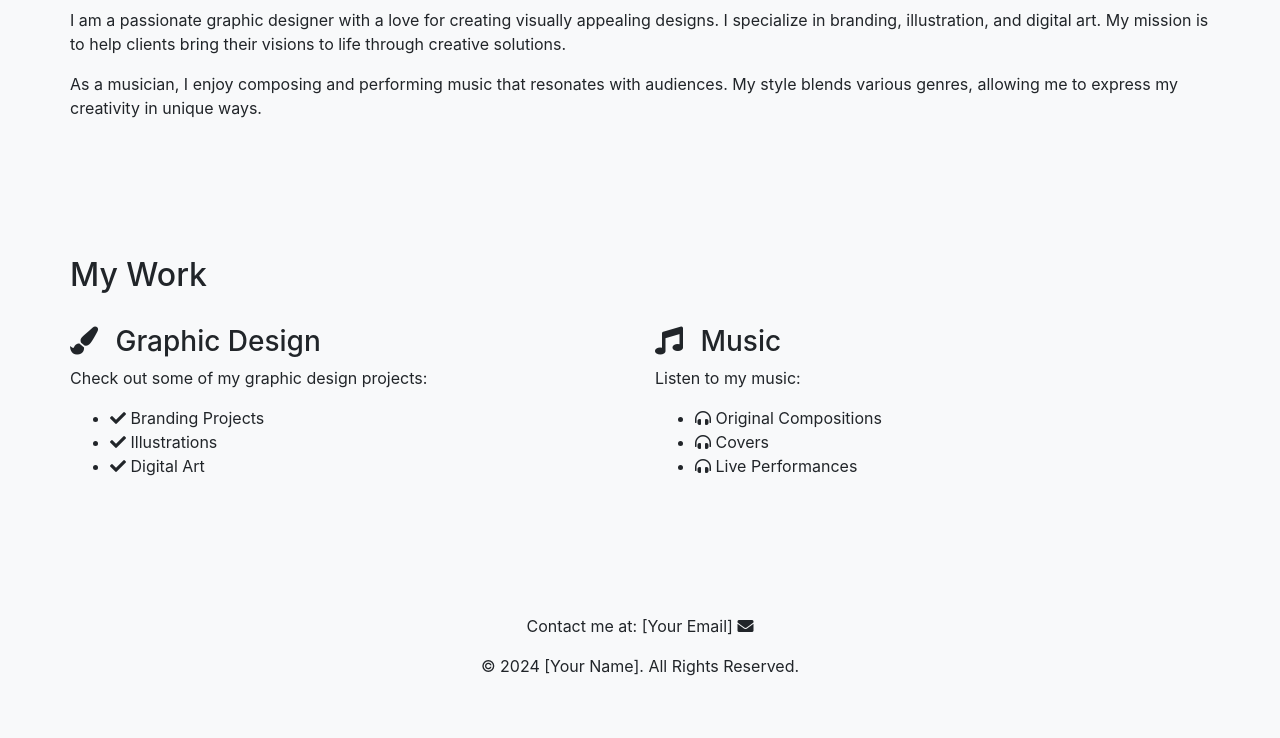
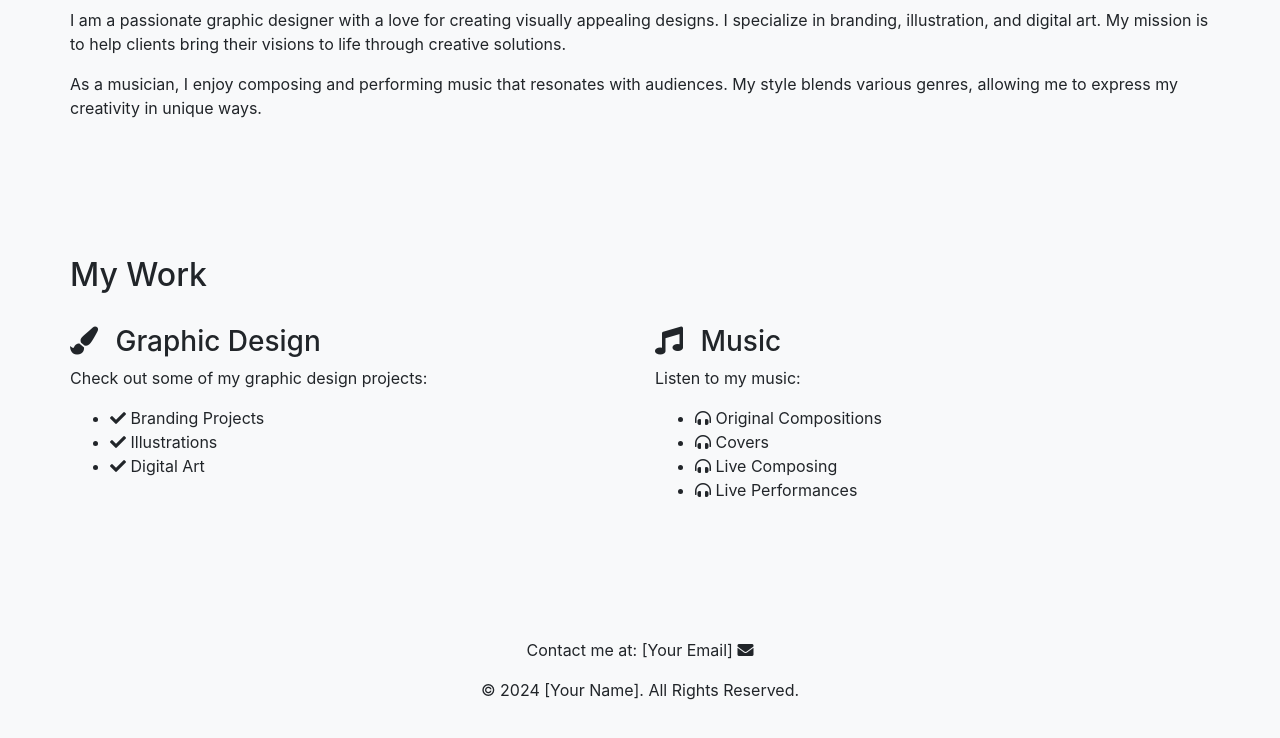
Before and after one commit to junmark32/INTEG-ACT2-3, a plain HTML site: page index.html in a window 1280 px wide. Shown: the part 484-1222 px from the top of the page. Drawn offline with nearby package versions, Linux system fonts and the light colour scheme.

Commit message:
Second Commit

```diff
--- a/index.html
+++ b/index.html
@@ -42,6 +42,7 @@
                 <ul>
                     <li><i class="fas fa-headphones-alt"></i> Original Compositions</li>
                     <li><i class="fas fa-headphones-alt"></i> Covers</li>
+                    <li><i class="fas fa-headphones-alt"></i> Live Composing</li>
                     <li><i class="fas fa-headphones-alt"></i> Live Performances</li>
                 </ul>
             </div>
```
